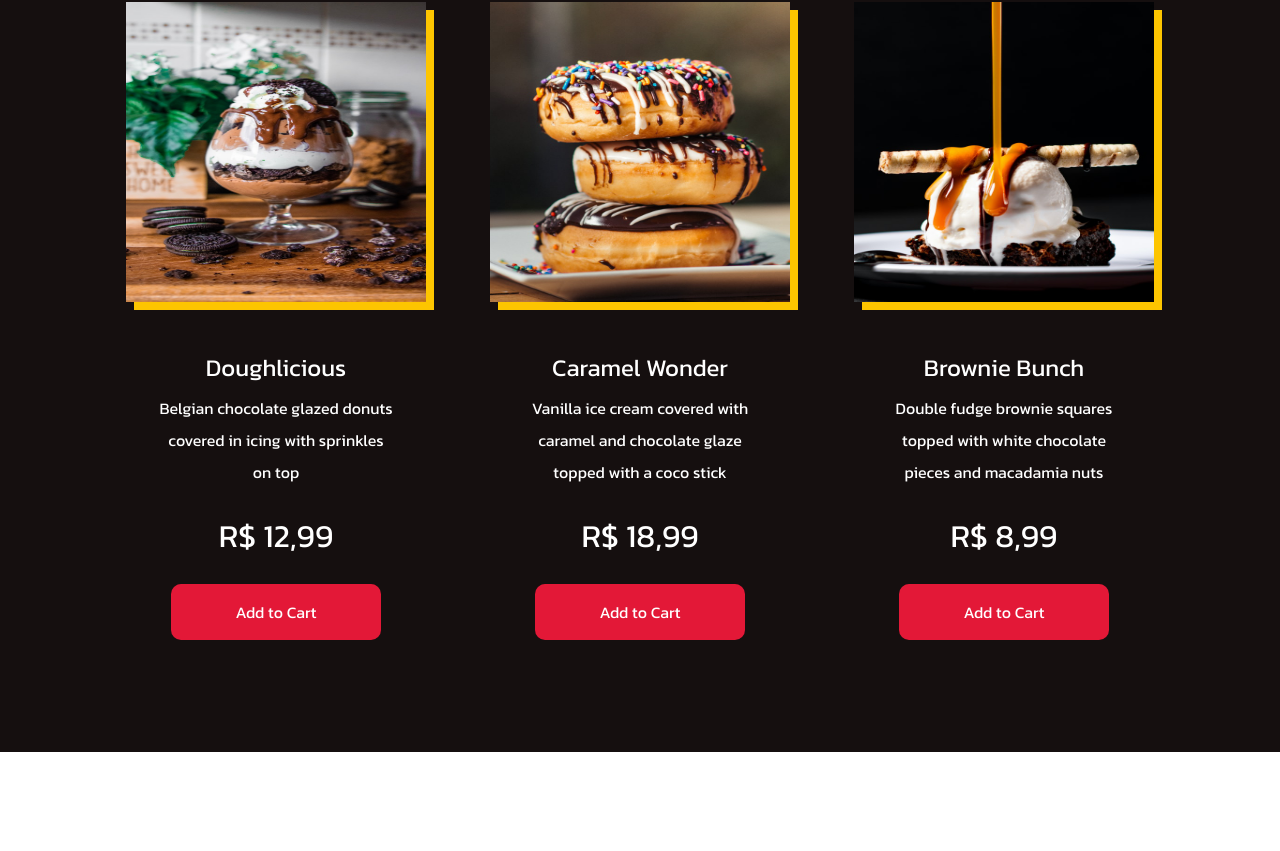
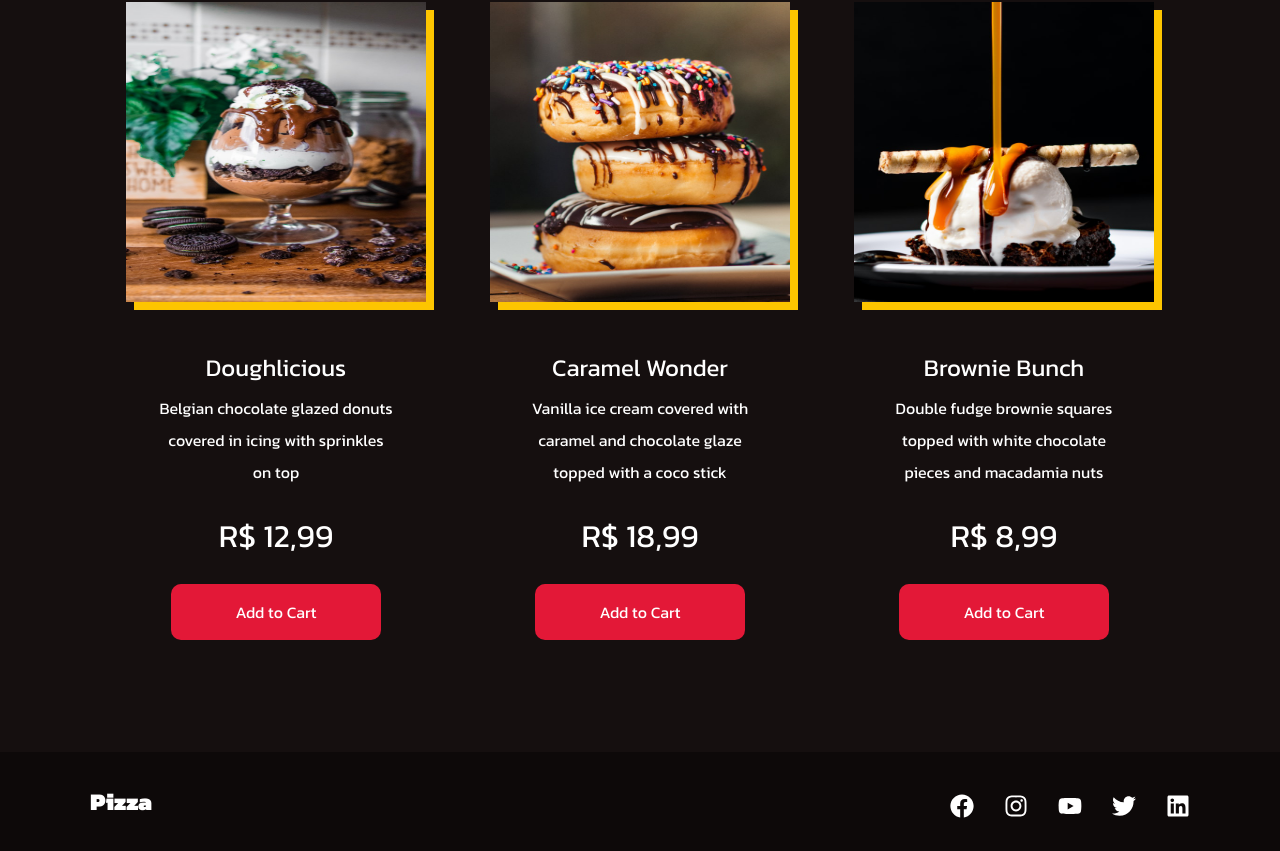
Before and after one commit to claitonneri/react-pizza-website, a React (Create React App) app: page / in a window 1280 px wide. Shown: the part 2464-3315 px from the top of the page. Before the commit the page ends 3216 px from the top, so only its background shows below. Built offline with nearby package versions, Linux system fonts and the light colour scheme.

Commit message:
⚙️ feat:  criação do componente Footer

```diff
--- a/src/App.tsx
+++ b/src/App.tsx
@@ -5,11 +5,11 @@
 
 import Hero from './components/Hero';
 import Products from './components/Products';
+import Feature from './components/Feature';
+import Footer from './components/Footer';
 
 import { products } from './helpers/products';
 import { sweets } from './helpers/sweets';
-
-import Feature from './components/Feature';
 
 const App: React.FC = () => {
   return (
@@ -19,6 +19,7 @@
       <Products heading="Choose your favorite" products={products} />
       <Feature />
       <Products heading="Sweet Treats for You" products={sweets} />
+      <Footer />
     </Router>
   );
 };
--- /dev/null
+++ b/src/components/Footer/index.tsx
@@ -0,0 +1,76 @@
+import React from 'react';
+import {
+  FaFacebook,
+  FaInstagram,
+  FaYoutube,
+  FaTwitter,
+  FaLinkedin,
+} from 'react-icons/fa';
+
+import {
+  Container,
+  Wrapper,
+  SocialMedia,
+  Logo,
+  SocialMediaWrap,
+  SocialIcons,
+  SocialLink,
+} from './styles';
+
+const Footer: React.FC = () => {
+  return (
+    <Container>
+      <Wrapper>
+        <SocialMedia>
+          <SocialMediaWrap>
+            <Logo to="/">Pizza</Logo>
+            <SocialIcons>
+              <SocialLink
+                href="/"
+                target="_blank"
+                aria-label="Facebook"
+                rel="noopener"
+              >
+                <FaFacebook />
+              </SocialLink>
+              <SocialLink
+                href="/"
+                target="_blank"
+                aria-label="Instagram"
+                rel="noopener"
+              >
+                <FaInstagram />
+              </SocialLink>
+              <SocialLink
+                href="/"
+                target="_blank"
+                aria-label="Youtube"
+                rel="noopener"
+              >
+                <FaYoutube />
+              </SocialLink>
+              <SocialLink
+                href="/"
+                target="_blank"
+                aria-label="Twitter"
+                rel="noopener"
+              >
+                <FaTwitter />
+              </SocialLink>
+              <SocialLink
+                href="/"
+                target="_blank"
+                aria-label="Linkedin"
+                rel="noopener"
+              >
+                <FaLinkedin />
+              </SocialLink>
+            </SocialIcons>
+          </SocialMediaWrap>
+        </SocialMedia>
+      </Wrapper>
+    </Container>
+  );
+};
+
+export default Footer;
--- /dev/null
+++ b/src/components/Footer/styles.ts
@@ -0,0 +1,57 @@
+import styled from 'styled-components';
+import { Link } from 'react-router-dom';
+
+export const Container = styled.div`
+  background-color: #0d0909;
+`;
+
+export const Wrapper = styled.div`
+  padding: 16px 24px;
+  display: flex;
+  flex-direction: column;
+  justify-content: center;
+  align-items: center;
+  max-width: 1300px;
+  margin: 0 auto;
+`;
+
+export const SocialMedia = styled.section`
+  max-width: 1300px;
+  width: 100%;
+`;
+
+export const SocialMediaWrap = styled.div`
+  display: flex;
+  justify-content: space-between;
+  align-items: center;
+  max-width: 1100px;
+  margin: 16px auto 0 auto;
+
+  @media screen and (max-width: 820px) {
+    flex-direction: column;
+  } ;
+`;
+
+export const Logo = styled(Link)`
+  color: #fff;
+  justify-self: start;
+  text-decoration: none;
+  font-size: 1.5rem;
+  display: flex;
+  align-items: center;
+  margin-bottom: 16px;
+  font-weight: bold;
+  cursor: pointer;
+`;
+
+export const SocialIcons = styled.div`
+  display: flex;
+  justify-content: space-between;
+  align-items: center;
+  width: 240px;
+`;
+
+export const SocialLink = styled.a`
+  color: #fff;
+  font-size: 24px;
+`;
```
Also changed, not shown: 1 other file (tests, documents, lock files or other folders).
